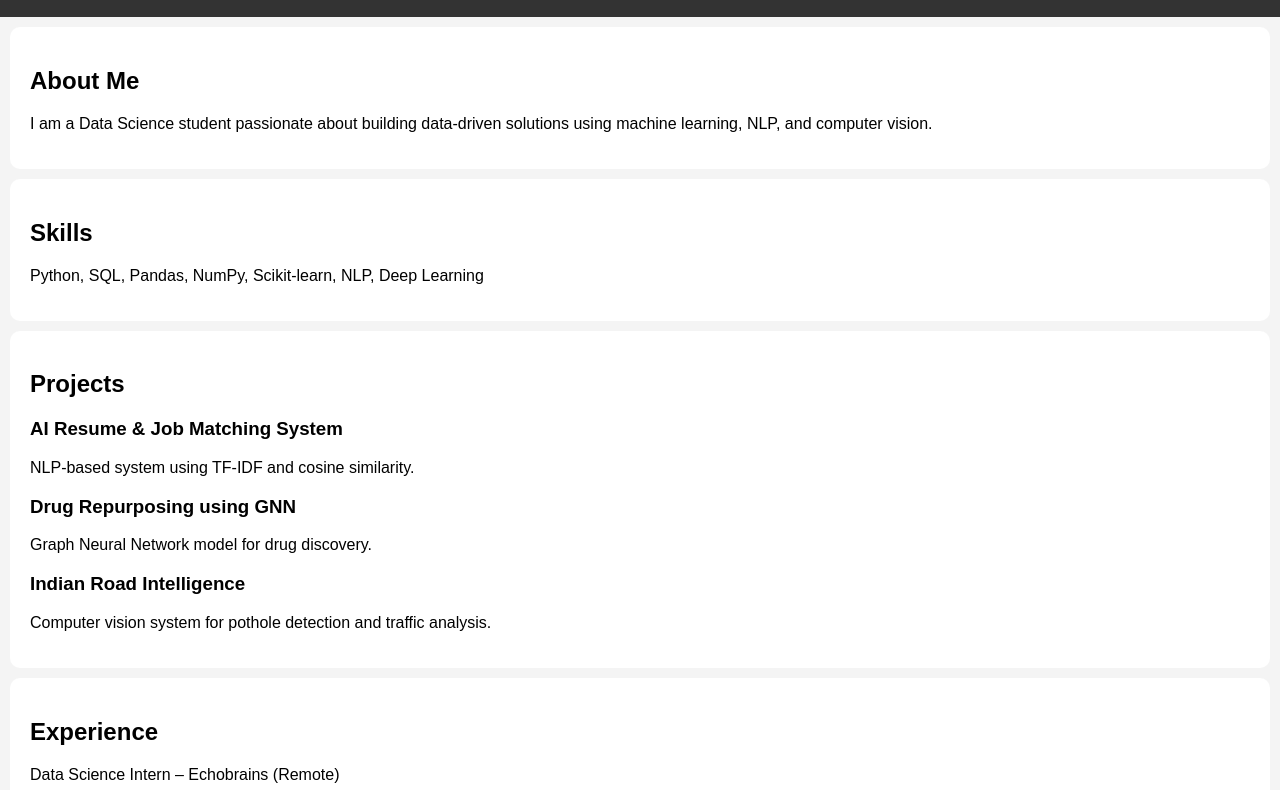
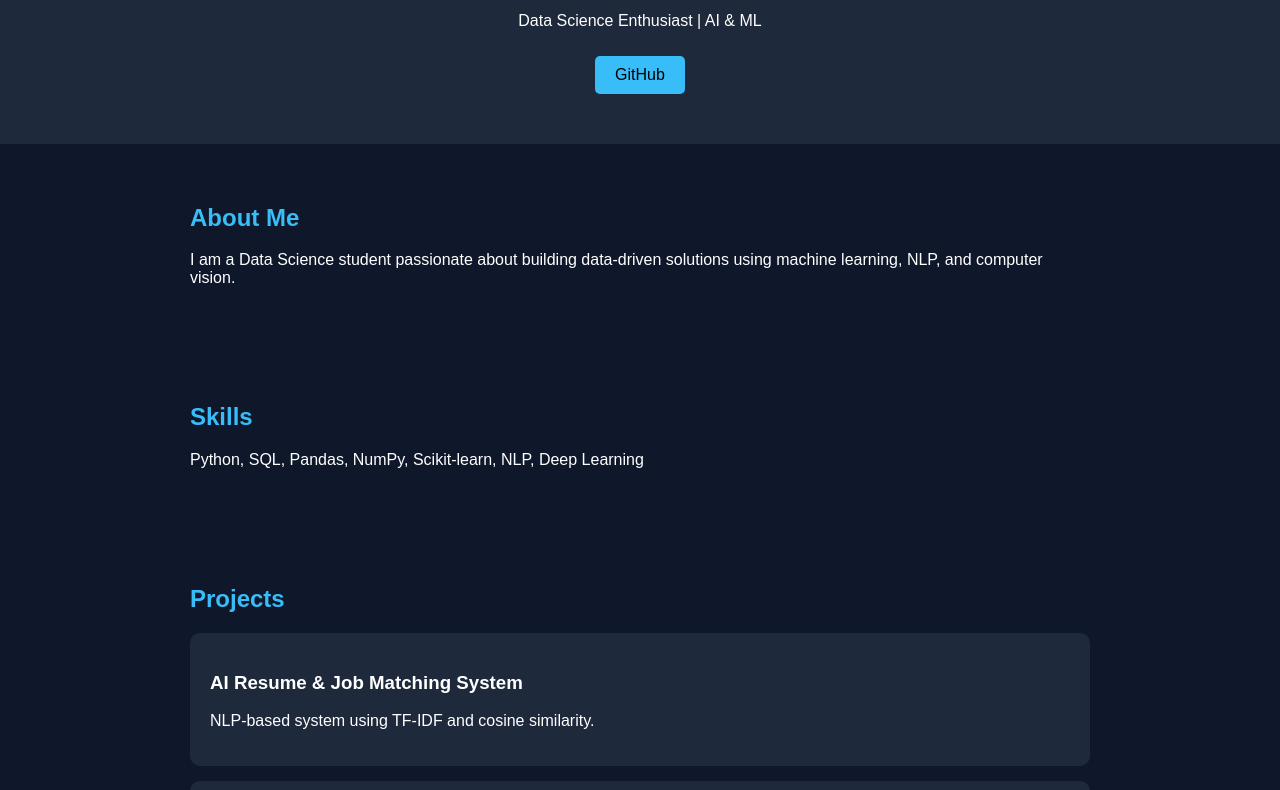
Before and after one commit to Prajyoti04/Prajyoti-Portfolio, a plain HTML site: page index.html in a window 1280 px wide. Shown: the part 137-927 px from the top of the page. Drawn offline with Linux system fonts and the light colour scheme.

Commit message:
Enhance portfolio layout and add GitHub link

```diff
--- a/index.html
+++ b/index.html
@@ -3,13 +3,58 @@
 <head>
   <meta charset="UTF-8">
   <title>Prajyoti Patil | Portfolio</title>
-  <link rel="stylesheet" href="style.css">
+  <style>
+    body {
+      font-family: Arial;
+      margin: 0;
+      background: #0f172a;
+      color: white;
+    }
+
+    header {
+      text-align: center;
+      padding: 50px;
+      background: #1e293b;
+    }
+
+    h1 { font-size: 40px; }
+    h2 { color: #38bdf8; }
+
+    section {
+      padding: 40px;
+      max-width: 900px;
+      margin: auto;
+    }
+
+    .card {
+      background: #1e293b;
+      padding: 20px;
+      margin: 15px 0;
+      border-radius: 10px;
+    }
+
+    a {
+      color: #38bdf8;
+      text-decoration: none;
+    }
+
+    .btn {
+      display: inline-block;
+      padding: 10px 20px;
+      background: #38bdf8;
+      color: black;
+      border-radius: 5px;
+      margin-top: 10px;
+    }
+  </style>
 </head>
+
 <body>
 
 <header>
   <h1>Prajyoti Patil</h1>
   <p>Data Science Enthusiast | AI & ML</p>
+  <a href="https://github.com/Prajyoti04" class="btn">GitHub</a>
 </header>
 
 <section>
@@ -25,17 +70,17 @@
 <section>
   <h2>Projects</h2>
 
-  <div>
+  <div class="card">
     <h3>AI Resume & Job Matching System</h3>
     <p>NLP-based system using TF-IDF and cosine similarity.</p>
   </div>
 
-  <div>
+  <div class="card">
     <h3>Drug Repurposing using GNN</h3>
     <p>Graph Neural Network model for drug discovery.</p>
   </div>
 
-  <div>
+  <div class="card">
     <h3>Indian Road Intelligence</h3>
     <p>Computer vision system for pothole detection and traffic analysis.</p>
   </div>
@@ -44,13 +89,16 @@
 
 <section>
   <h2>Experience</h2>
-  <p>Data Science Intern – Echobrains (Remote)</p>
+  <div class="card">
+    <p><b>Data Science Intern – Echobrains (Remote)</b></p>
+    <p>Currently undergoing training in data science and working with real-world datasets.</p>
+  </div>
 </section>
 
 <section>
   <h2>Contact</h2>
   <p>Email: prajyotipatil501@gmail.com</p>
-  <p>GitHub: github.com/Prajyoti04</p>
+  <p>GitHub: <a href="https://github.com/Prajyoti04">github.com/Prajyoti04</a></p>
 </section>
 
 </body>
```
